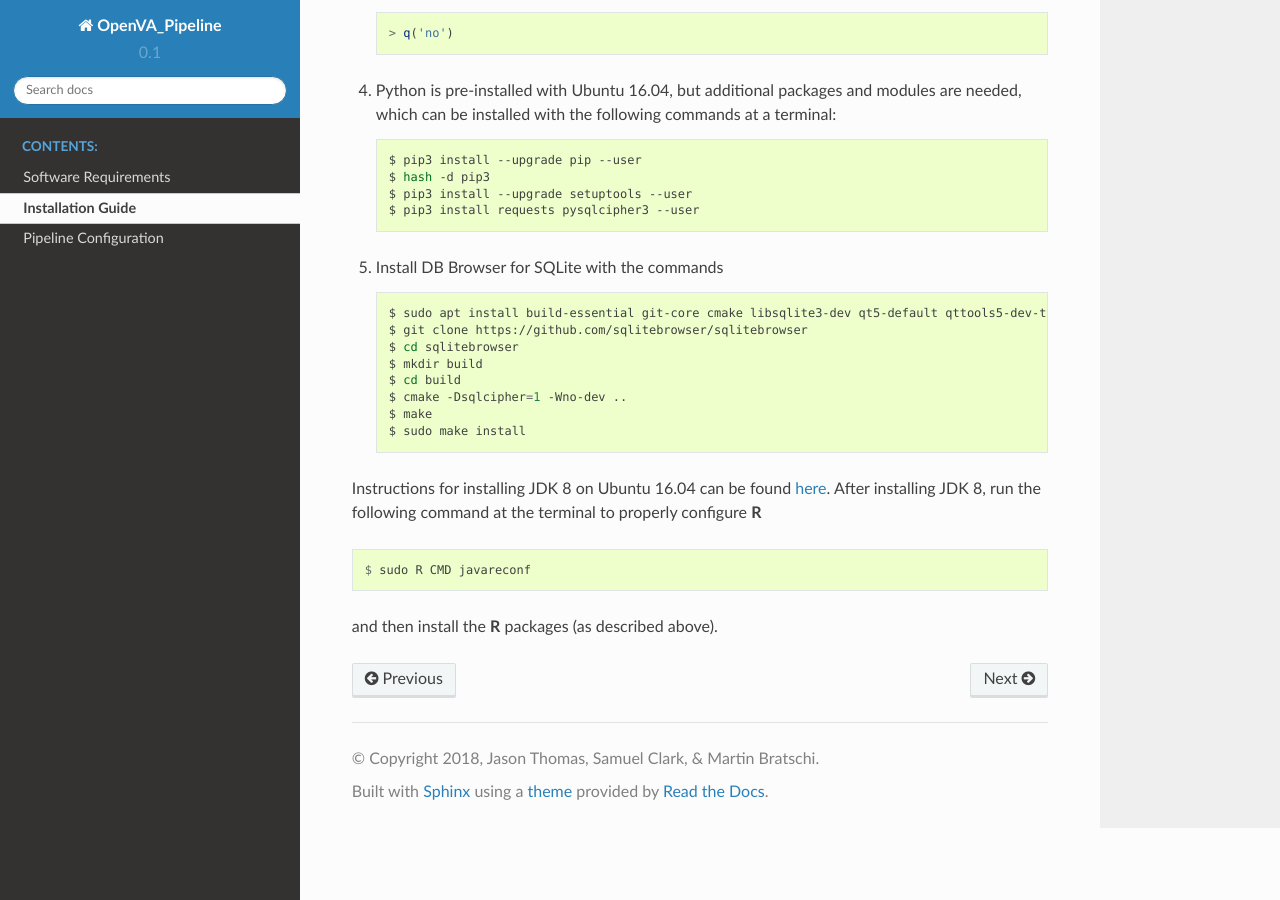
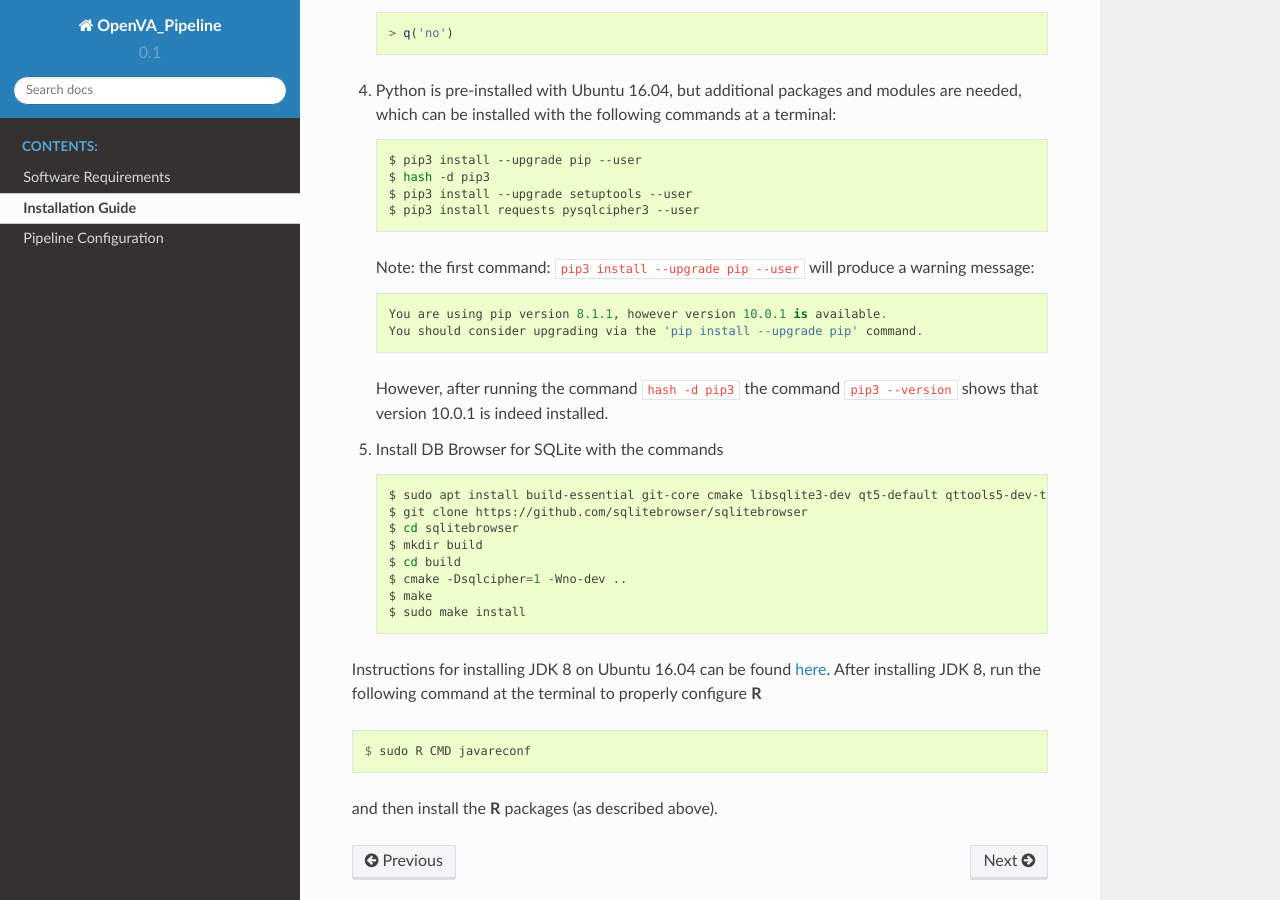
Before and after one commit to hannank/OpenVA_Pipeline, a Sphinx documentation site: the page built from docs/install.rst, in a window 1280 px wide and 900 px high, scrolled down 797 px. Built offline with Sphinx 7.4.7 and the Read the Docs theme 2.0.0, drawn with Linux system fonts in a browser that asks for light colours.

Commit message:
Update install.rst

```diff
--- a/docs/install.rst
+++ b/docs/install.rst
@@ -41,6 +41,14 @@ The following instructions guide the installation of the OpenVA Pipeline on Ubun
      $ pip3 install --upgrade setuptools --user
      $ pip3 install requests pysqlcipher3 --user
 
+   Note: the first command: ``pip3 install --upgrade pip --user`` will produce a warning message: ::
+
+        You are using pip version 8.1.1, however version 10.0.1 is available.
+        You should consider upgrading via the 'pip install --upgrade pip' command.
+
+   However, after running the command ``hash -d pip3`` the command ``pip3 --version`` shows that version 10.0.1 is
+   indeed installed.
+
 #. Install DB Browser for SQLite with the commands
 
    .. code:: bash
```
